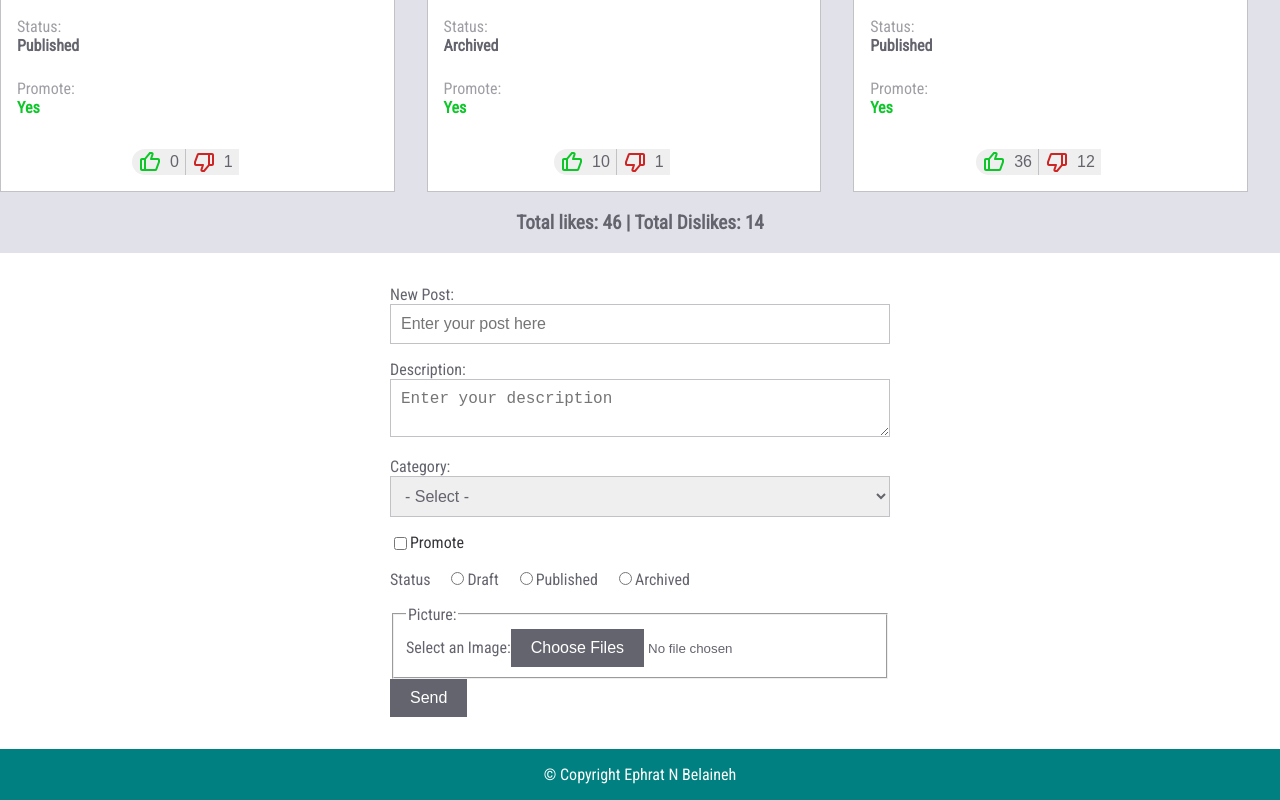
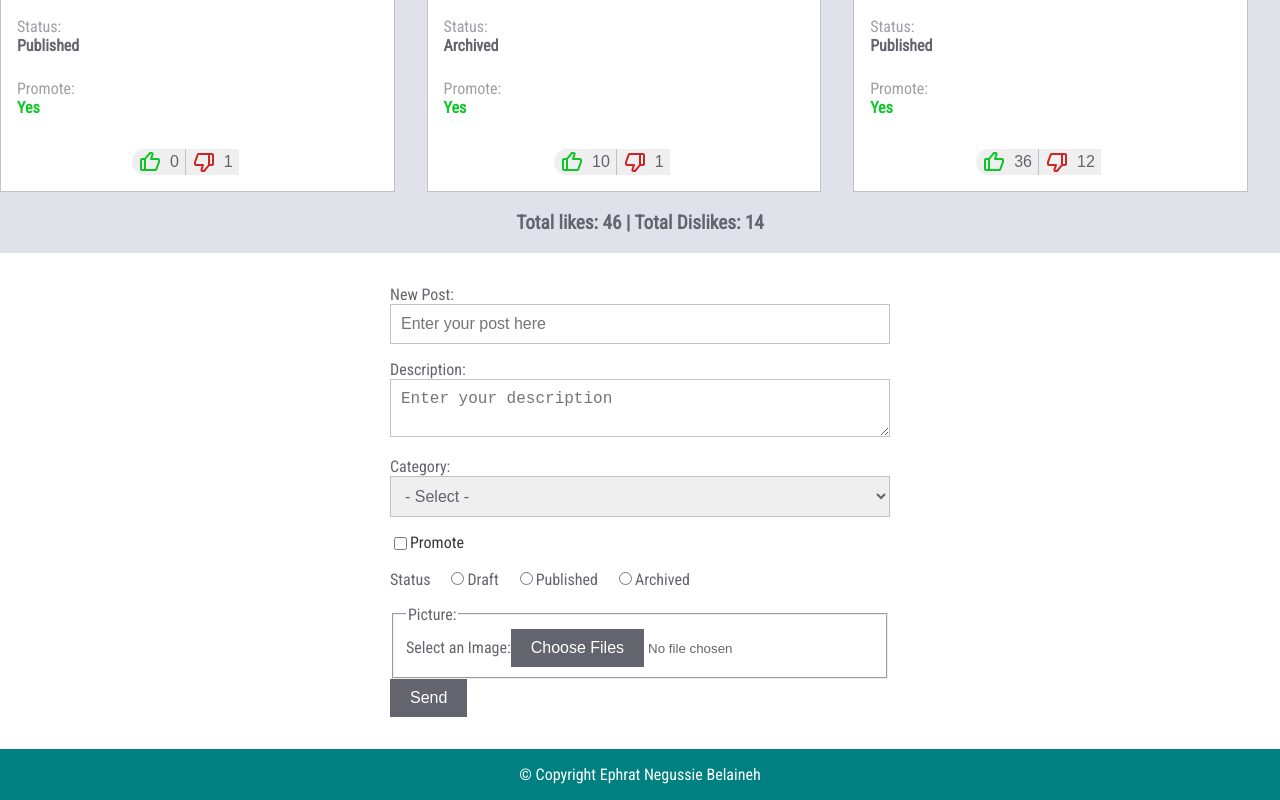
Before and after one commit to EphratB/social-media-app, a React (Create React App) app: page / in a window 1280 px wide. Shown: the part 427-1227 px from the top of the page. Built offline with nearby package versions, Linux system fonts and the light colour scheme.

Commit message:
commit chagnes on main

```diff
--- a/src/components/Footer/index.js
+++ b/src/components/Footer/index.js
@@ -1,5 +1,7 @@
 import "./styles.scss";
 function Footer() {
-  return <footer className="footer">© Copyright Ephrat N Belaineh</footer>;
+  return (
+    <footer className="footer">© Copyright Ephrat Negussie Belaineh</footer>
+  );
 }
 export default Footer;
```
